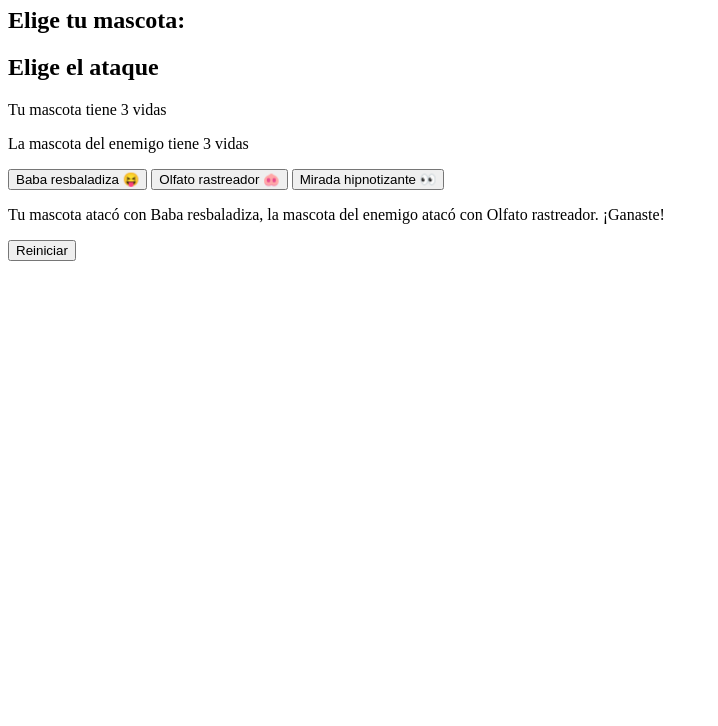
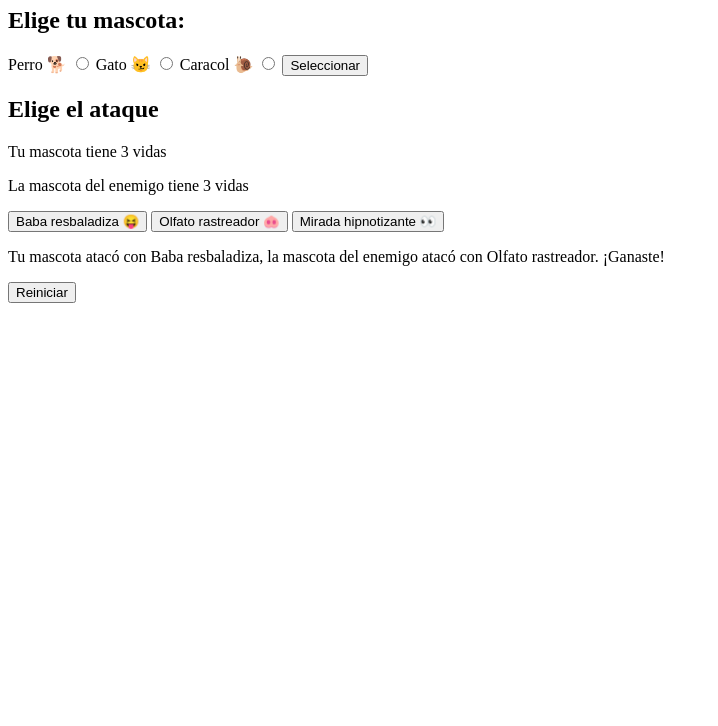
Before and after one commit to wlltech/juego-super-pets, a plain HTML site: page index.html in a window 1280 px wide. Shown: the part 74-800 px from the top of the page, without its empty margins (0-718 px from the left). Drawn offline with Linux system fonts and the light colour scheme.

Commit message:
Maquetando la sección de selección de mascotas

```diff
--- a/index.html
+++ b/index.html
@@ -12,6 +12,18 @@
 
     <section id="seleccionar-mascota">
         <h2>Elige tu mascota:</h2>
+
+        <label for="perro">Perro 🐕</label>
+        <input type="radio" name="mascota" id="perro"/>
+
+        <label for="gato">Gato 😼</label>
+        <input type="radio" name="mascota" id="gato"/>
+
+        <label for="caracol">Caracol 🐌</label>
+        <input type="radio" name="mascota" id="caracol"/>
+
+        <button>Seleccionar</button>
+
     </section>
 
     <section id="seleccionar-ataque">
```
